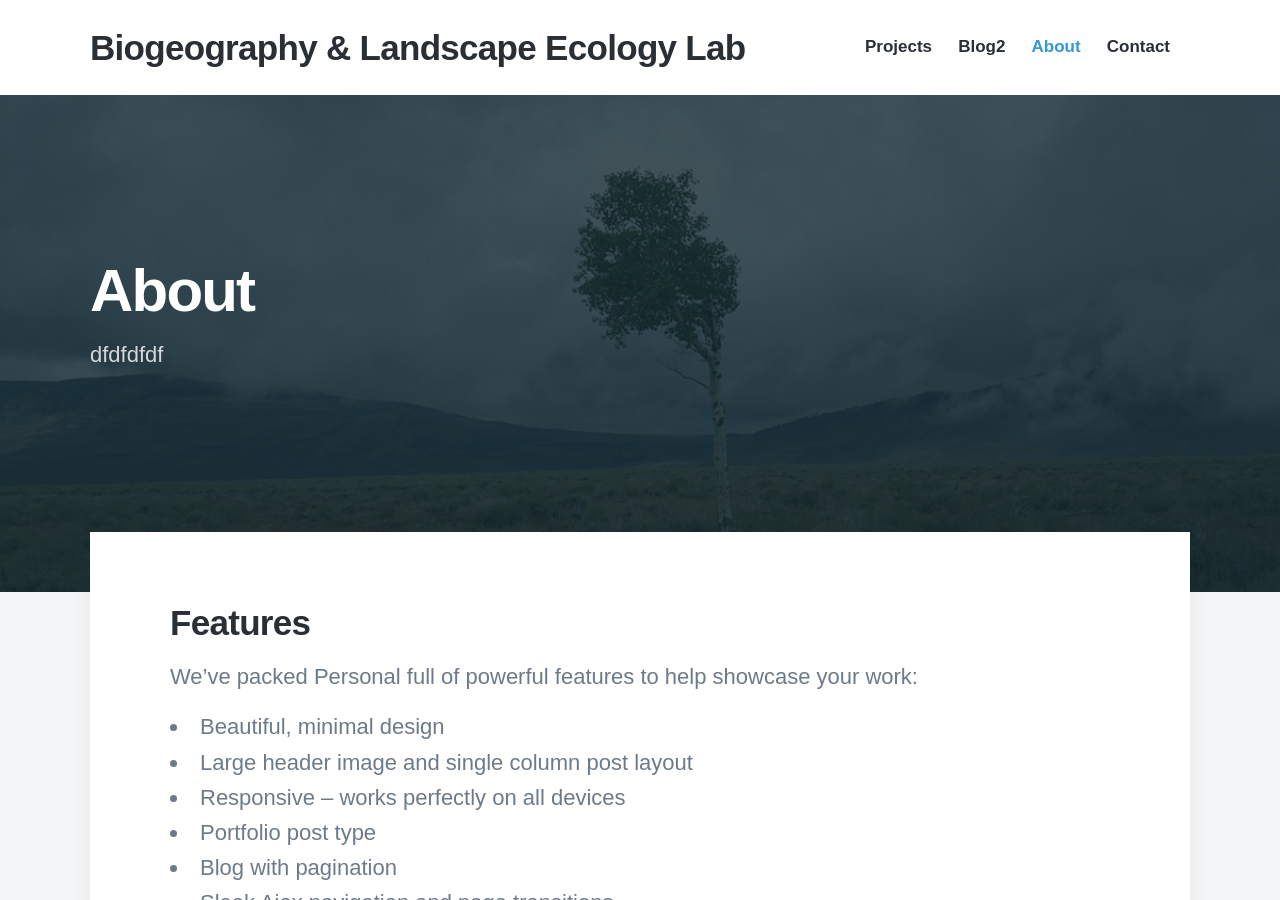
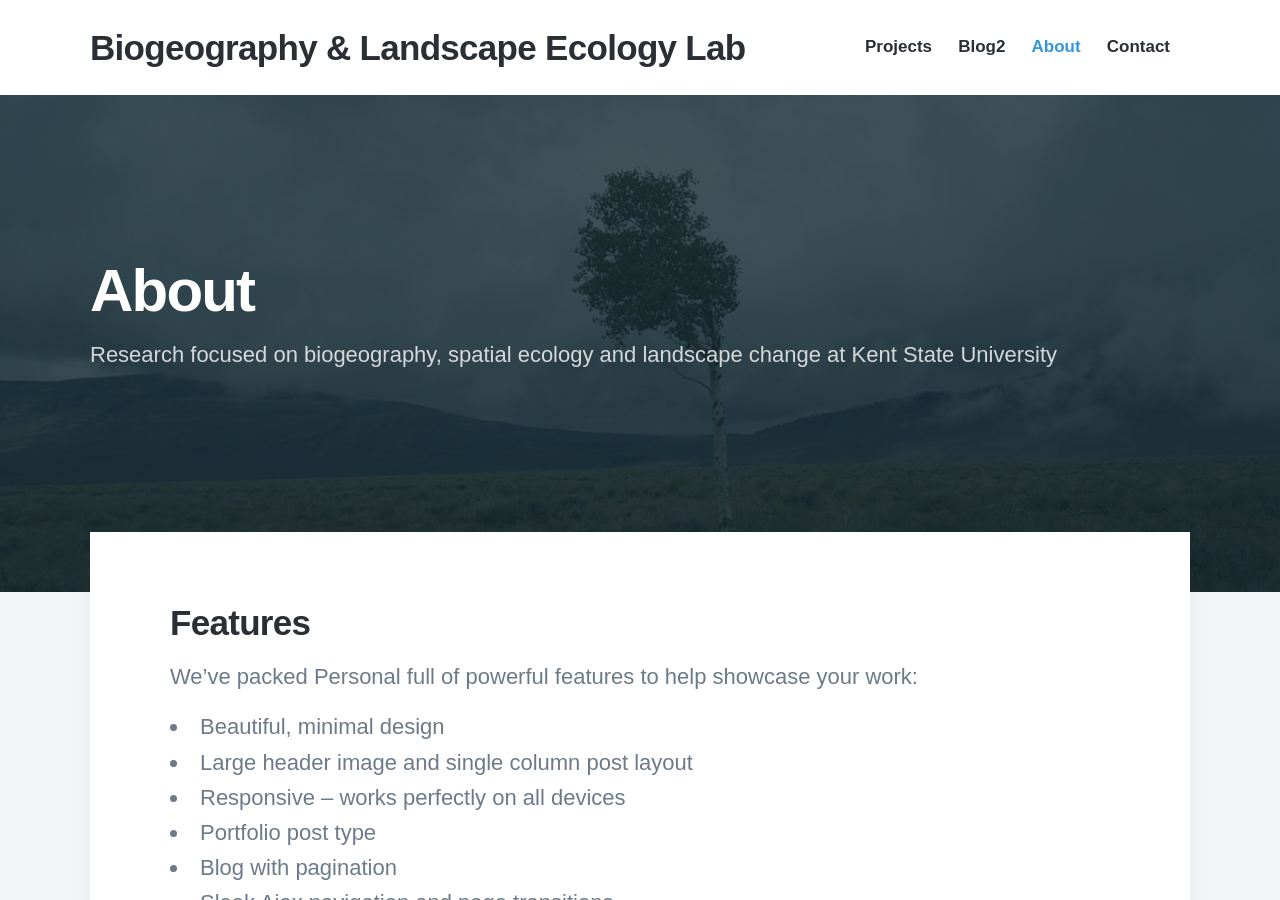
Before and after one commit to tjassal/tjassal.github.io, a Jekyll site: the page built from _pages/about.md, in a window 1280 px wide and 900 px high. Built offline with Jekyll 4.4.1, drawn with Linux system fonts in a browser that asks for light colours; nearby versions of some CDN libraries; some web fonts are replaced.

Commit message:
Update about.md

```diff
--- a/_pages/about.md
+++ b/_pages/about.md
@@ -1,6 +1,6 @@
 ---
 title: About
-subtitle: dfdfdfdf
+subtitle: Research focused on biogeography, spatial ecology and landscape change at Kent State University
 description: Personal is the perfect theme for developers, designers and other creatives.
 featured_image: /images/midmtn.JPG
 ---
```
